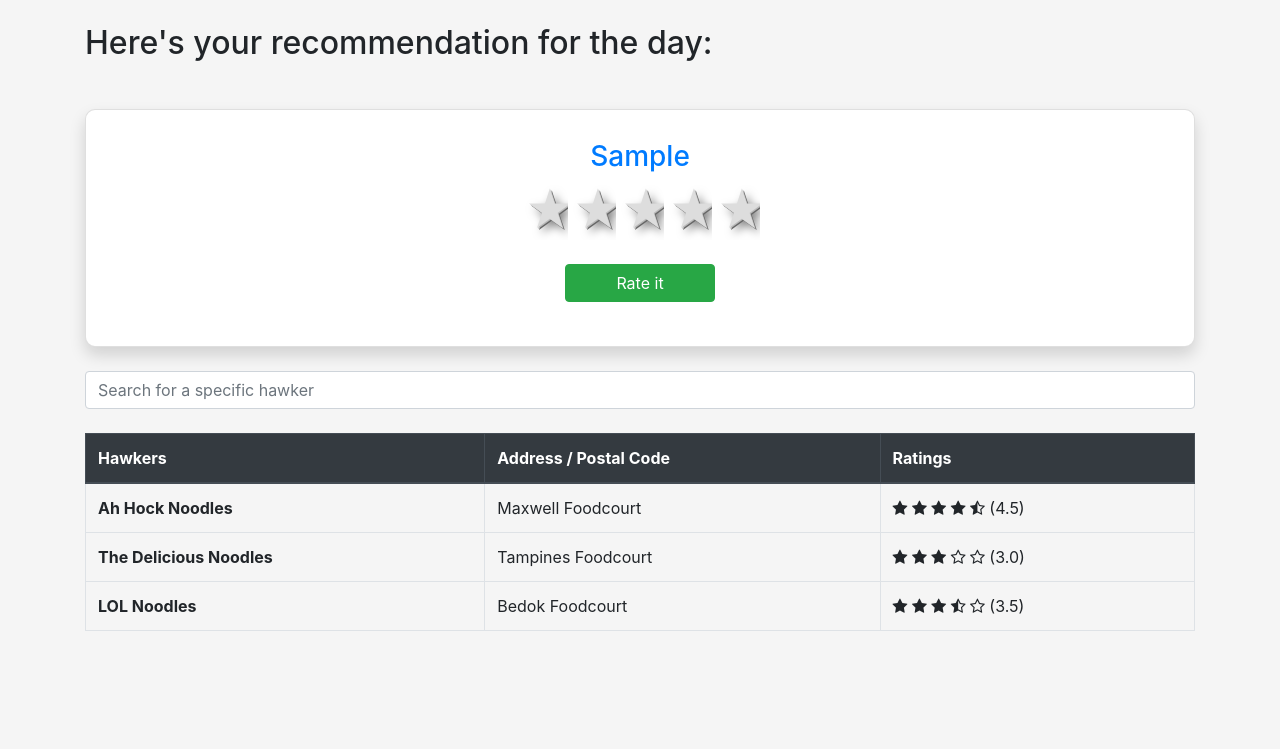
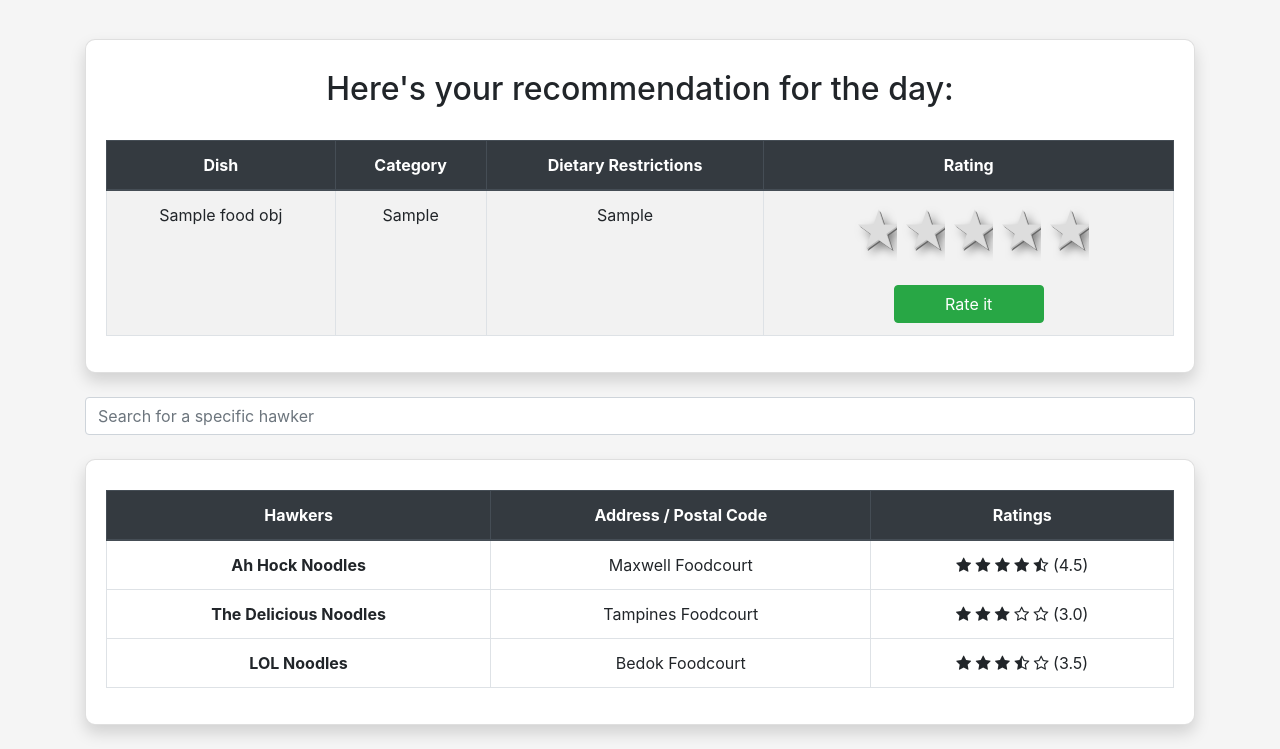
Before and after one commit to zxchen92/FYP, a Django app: template Homepage/templates/recommenderresults.html in a window 1280 px wide. Shown: the part 56-805 px from the top of the page. Before the commit the page ends 687 px from the top, so only its background shows below. Run offline with Django 4.2, Linux system fonts and the light colour scheme; the template is opened without the code that fills it: most values are stand-ins (such as "Sample title", 1, 10 or a date in 2020); some libraries are stand-ins or nearby versions.

Commit message:
fixed bugs, ML recommender working

```diff
--- a/Homepage/templates/recommenderresults.html
+++ b/Homepage/templates/recommenderresults.html
@@ -17,14 +17,30 @@
     margin-top: 15px;
   }
 </style>
-
+<div class="card mb-4 shadow">
+<div class="card-body text-center">
 <h2>Here's your recommendation for the day:</h2>
 <br>
+<table class="table table-striped table-bordered table-hover">
+  <thead class="thead-dark">
+    <tr>
+      <th scope="col">Dish</th>
+      <th scope="col">Category</th>
+      <th scope="col">Dietary Restrictions</th>
+      <th scope="col">Rating</th>
+    </tr>
+  </thead>
+  <tbody id="Category">
 
-<div class="card mb-4 shadow">
-  <div class="card-body text-center">
-<form action="{% url 'rate' %}" method="post" id="rating-form">
-  <h3><span class = "text-primary">{{ recommended_food }}</h1> </h3>
+      {% for foodid, food_obj in recommendations.items %}
+      <!-- <tr class = "clickable-row">
+          <th scope="row">{{ food_obj.foodName }}</td> -->
+          <tr class="clickable-row">
+          <td onclick="searchOnMaps('{{ food_obj.foodName }}')">{{ food_obj.foodName }}</td>
+          <td>{{ food_obj.foodCategory }}</td>
+          <td>{{ food_obj.dietary_restrictions }}</td>
+
+          <td><form action="{% url 'rate' %}" method="post" id="rating-form">
             {% csrf_token %}
             <div class="star-rating">
               <input type="radio" id="rating-5" name="rating" value="5">
@@ -39,10 +55,15 @@
               <label for="rating-1">1</label>
             </div>
             <br>
-  <input type="hidden" id="food" name="food" value="{{ recommended_food }}">
+            <input type="hidden" id="food" name="food" value="{{ recommendations}}">
             <button class="btn btn-success btn-wide" type="submit">Rate it</button>
-</form>
-<br>
+          </form></td>
+          <!-- above code is confirmed working!! -->
+      </tr>
+  {% endfor %}
+
+  </tbody>
+</table>
 </div>
 </div>
 
@@ -50,6 +71,8 @@
   <input type="text" class="form-control" placeholder="Search for a specific hawker" aria-label="Search hawkers" aria-describedby="button-addon2" id="searchCategory">
 </div>
 
+<div class="card mb-4 shadow">
+<div class="card-body text-center">
 <table class="table table-bordered table-hover">
   <thead class="thead-dark">
     <tr>
@@ -88,6 +111,8 @@
             </tr>
   </tbody>
 </table>
+</div>
+</div>
 
 <!-- <div class="container">
   <div class="row">
@@ -116,6 +141,17 @@ document.querySelectorAll('input[name="rating"]').forEach(function(radio) {
     });
   });
 
+function searchOnMaps(query) {
+// encode the query string to make it URL-safe
+var encodedQuery = encodeURIComponent(query);
+
+// construct the Google Maps search URL with the encoded query string
+var searchUrl = "https://www.google.com/maps/search/?api=1&query=" + encodedQuery;
+
+// open the search URL in a new tab
+window.open(searchUrl, "_blank");
+}
+
 </script>
 
 {% endblock %}
```
Lines whose indentation alone changed are shown as unchanged.
